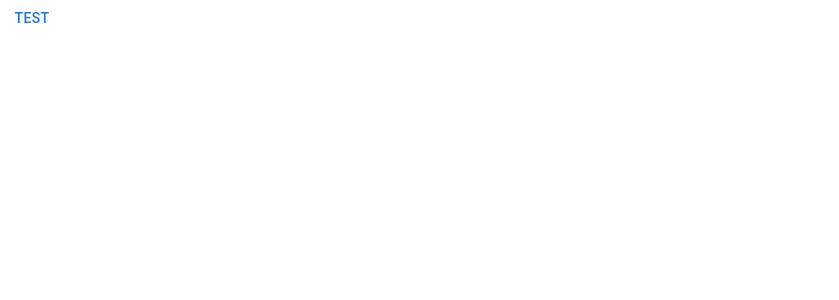
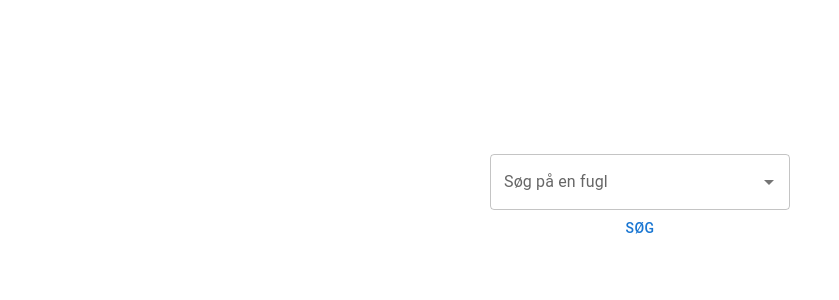
Before and after one commit to tobiasvinther/hovedopgave-frontend, a React (Create React App) app: page / in a window 1280 px wide. Shown: the top 300 px of the page, without its empty margins (0-839 px from the left). Built offline with nearby package versions, Linux system fonts and the light colour scheme.

Commit message:
created searchfield

```diff
--- a/package.json
+++ b/package.json
@@ -12,8 +12,6 @@
     "@testing-library/user-event": "^13.5.0",
     "@types/jest": "^27.5.2",
     "@types/node": "^16.18.27",
-    "@types/react": "^18.2.6",
-    "@types/react-dom": "^18.2.4",
     "react": "^18.2.0",
     "react-dom": "^18.2.0",
     "react-scripts": "5.0.1",
@@ -43,5 +41,9 @@
       "last 1 firefox version",
       "last 1 safari version"
     ]
+  },
+  "devDependencies": {
+    "@types/react": "^18.2.6",
+    "@types/react-dom": "^18.2.4"
   }
 }
--- a/src/App.tsx
+++ b/src/App.tsx
@@ -1,21 +1,34 @@
 import { Button } from '@mui/material';
-import React, { useEffect } from 'react';
+import React, { useState, useEffect } from 'react';
+import SearchBar from './components/SearchBar';
+import { Grid } from "@mui/material";
+import SearchBtn from './components/SearchBtn';
 
-function App() {
+function App(): JSX.Element {
+
   useEffect(() => {
     fetch(`http://localhost:8080/`)
-     .then((response) => response.json())
-     .then((actualData) => console.log(actualData))
-     .catch((err) => {
+     .then((response: Response) => response.json())
+     .then((actualData: any) => console.log(actualData))
+     .catch((err: Error) => {
       console.log(err.message);
      });
    }, [])
+
+
   return (
-    <div className="App">
-      <header className="App-header">
-        <Button>Test</Button>
-      </header>
-    </div>
+    <React.Fragment>
+      <Grid
+        container
+        direction='column'
+        alignItems='center'
+        justifyContent='center'
+        style={{ minHeight: "50vh" }}
+        >
+          <SearchBar />
+          <SearchBtn />
+      </Grid>
+    </React.Fragment>
   );
 }
 
--- /dev/null
+++ b/src/components/SearchBar.tsx
@@ -0,0 +1,25 @@
+import * as React from 'react';
+import TextField from '@mui/material/TextField';
+import Autocomplete from '@mui/material/Autocomplete';
+
+export default function SearchBar() {
+  return (
+    <Autocomplete
+      disablePortal
+      id="combo-box-demo"
+      options={birds}
+      sx={{ width: 300 }}
+      renderInput={(params) => <TextField {...params} label="Søg på en fugl" />}
+    />
+  );
+}
+
+const birds = [
+  { label: 'Blåhals' },
+  { label: 'Solsort' },
+  { label: 'Stork' },
+  { label: 'Allike'},
+  { label: 'Krage' },
+  { label: "Musvit" },
+  { label: 'Grågås' },
+];
--- /dev/null
+++ b/src/components/SearchBtn.tsx
@@ -0,0 +1,11 @@
+import * as React from 'react';
+import Button from '@mui/material/Button';
+import Stack from '@mui/material/Stack';
+
+export default function SearchBtn() {
+  return (
+    <Stack direction="row" spacing={2}>
+      <Button>Søg</Button>
+    </Stack>
+  );
+}
```
Also changed, not shown: 1 other file (tests, documents, lock files or other folders).
